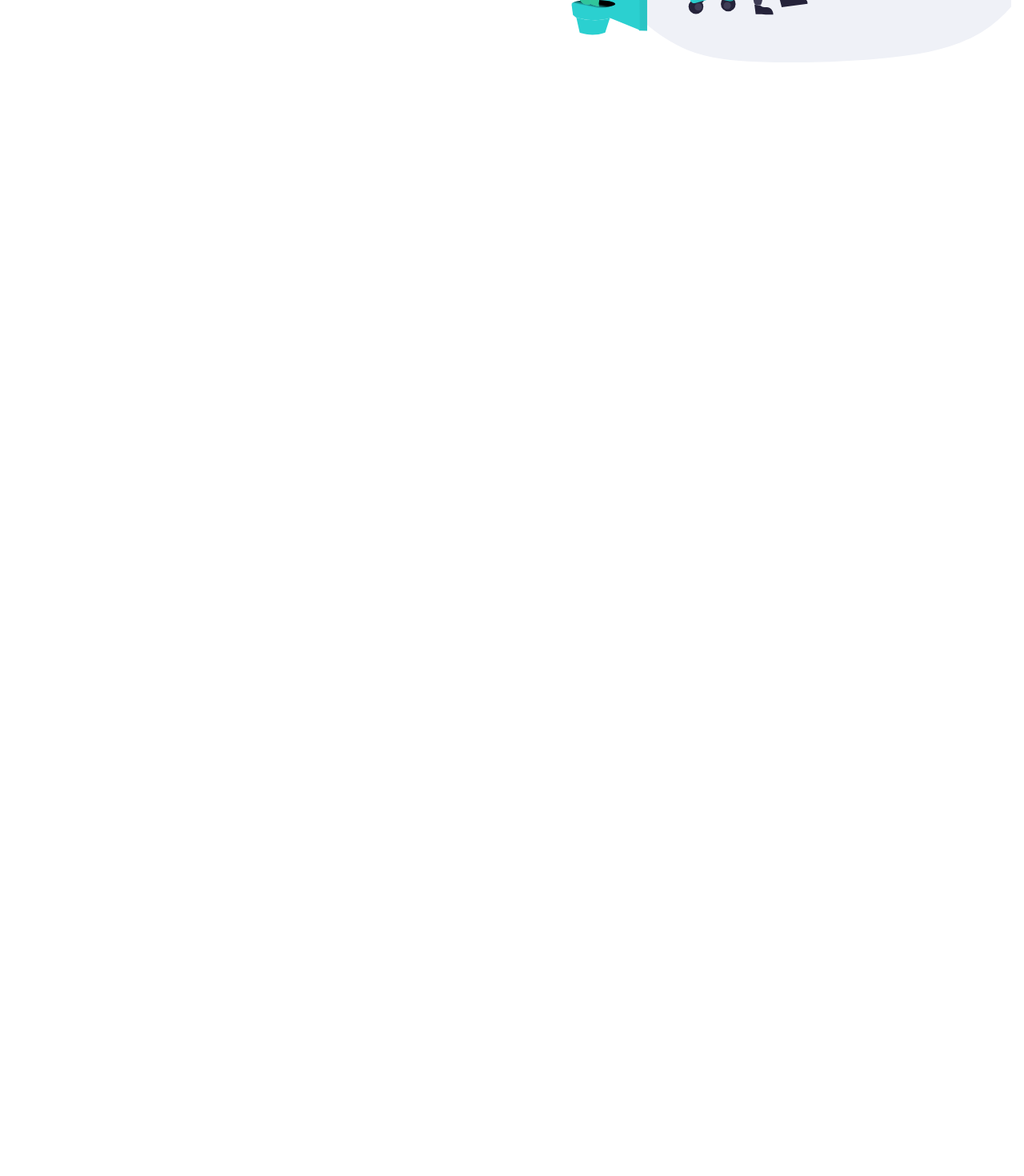
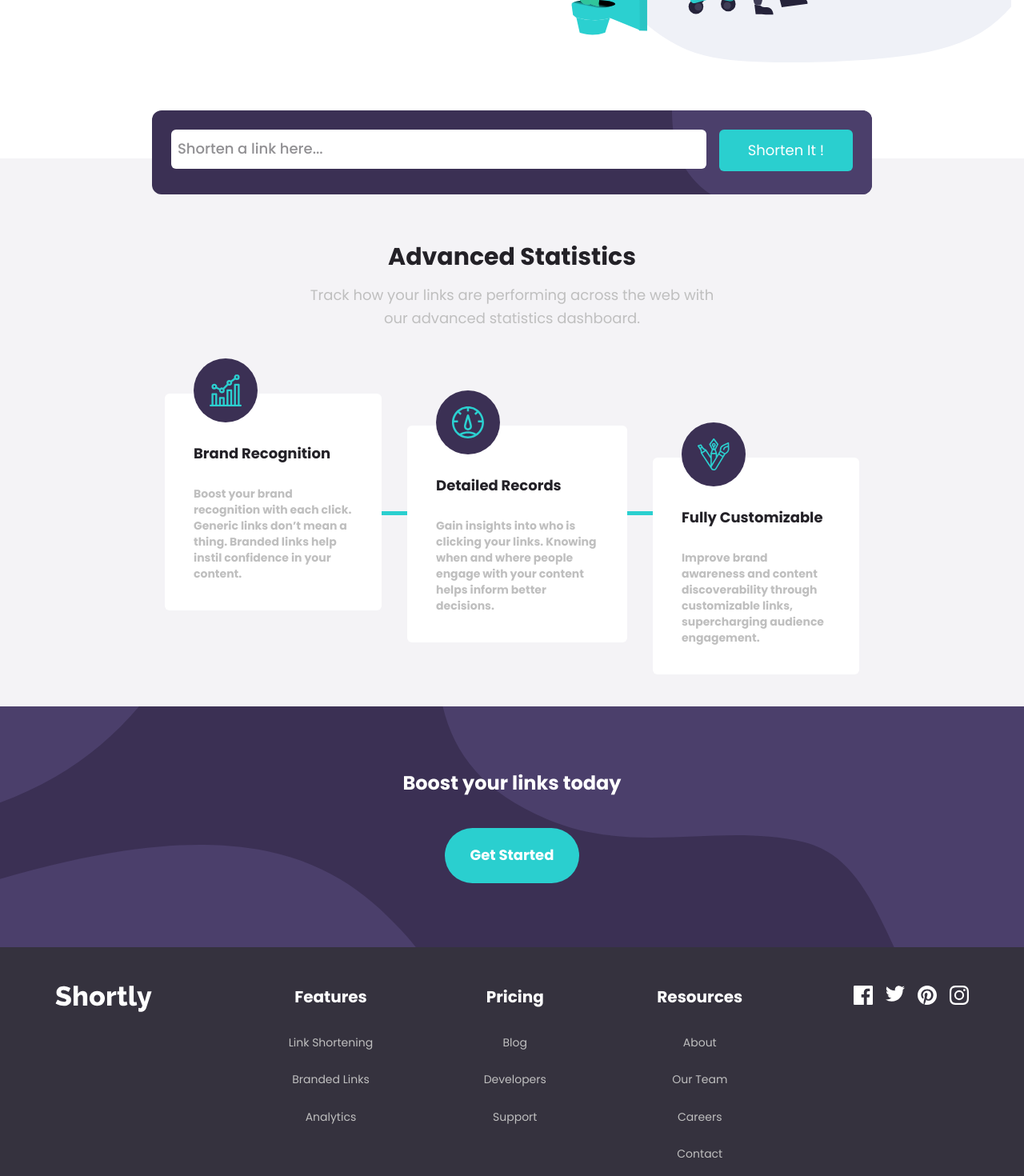
Before and after one commit to Tinowei/shortly-app, a Vue app: page / in a window 1280 px wide. Shown: the part 460-1930 px from the top of the page at 80% size. Before the commit the page ends 800 px from the top, so only its background shows below. Built offline with nearby package versions, Linux system fonts and the light colour scheme.

Commit message:
feat: implement shortenUrl  func and add new components

```diff
--- a/src/App.vue
+++ b/src/App.vue
@@ -5,16 +5,11 @@ import MainContent from './components/MainContent.vue';
 </script>
 
 <template>
-
-
-  <v-app>
-
-    <app-layout>
-      <template #content>
-        <main-content></main-content>
-      </template>
-    </app-layout>
-  </v-app>
+  <app-layout>
+    <template #content>
+      <main-content></main-content>
+    </template>
+  </app-layout>
 </template>
 
 <style scoped></style>
--- /dev/null
+++ b/src/api/tinyUrl.js
@@ -0,0 +1,19 @@
+// api / POST /
+
+export async function shortenUrl(longUrl) {
+  try {
+    const response = await fetch(
+      `https://tinyurl.com/api-create.php?url=${encodeURIComponent(longUrl)}`,
+    )
+    const result = await response.text()
+
+    if (result.toLowerCase().includes('error')) {
+      throw new Error('Api error')
+    }
+
+    return result
+  } catch (error) {
+    console.error('API error', error)
+    throw error
+  }
+}
--- /dev/null
+++ b/src/components/FeaturesOverview.vue
@@ -0,0 +1,82 @@
+<template>
+  <div class=" mx-auto">
+    <div class="flex flex-col items-center">
+      <h2>Advanced Statistics</h2>
+      <p class="text-center text-md my-4 max-w-[520px] text-[var(--color-gray)]">Track how your links are performing
+        across the web
+        with
+        our
+        advanced
+        statistics dashboard.</p>
+    </div>
+    <div class="card-container">
+      <div class="feature-card  ">
+        <div class="card-icon">
+          <img src="../assets/icons/icon-brand-recognition.svg" alt="brand recognition img">
+        </div>
+        <div class="card-title">Brand Recognition</div>
+        <div class="card-content"> Boost your brand recognition with each click.
+          Generic links
+          don’t mean a
+          thing. Branded
+          links help instil confidence in your content.</div>
+      </div>
+      <div class="feature-card md:relative md:top-[40px]">
+        <div class="card-icon">
+          <img src="../assets/icons/icon-detailed-records.svg" alt="detailed records img">
+        </div>
+        <div class="card-title">Detailed Records</div>
+        <div class="card-content ">Gain insights into who is clicking your links.
+          Knowing when
+          and
+          where people
+          engage with
+          your content helps inform better decisions.</div>
+      </div>
+      <div class="feature-card md:relative md:top-[80px]">
+        <div class="card-icon">
+          <img src="../assets/icons/icon-fully-customizable.svg" alt="fully customizable img" width="40px"
+            height="40px">
+        </div>
+        <div class="card-title">Fully Customizable</div>
+        <div class="card-content">Improve brand awareness and content
+          discoverability through
+          customizable
+          links,
+          supercharging audience engagement.</div>
+      </div>
+    </div>
+    <div
+      class=" flex flex-col justify-center items-center py-20 bg-[var(--color-dark-violet)] text-white
+    bg-[url('../assets/icons/bg-boost-mobile.svg')] md:bg-[url('../assets/icons/bg-boost-desktop.svg')] bg-no-repeat bg-cover bg-right-top">
+      <h3 class="z-5 text-2xl font-bold">Boost your links today</h3>
+      <button class="get-started-btn z-5 mt-10 "><a href="" class="py-3">Get
+          Started</a></button>
+    </div>
+  </div>
+
+</template>
+
+<script setup>
+
+</script>
+
+<style scoped>
+@media screen and (min-width: 768px) {
+  .card-container::before {
+    content: '';
+    position: absolute;
+    width: 400px;
+    height: 5px;
+    left: 50%;
+    right: 50%;
+    top: 60%;
+    transform: translateX(-50%);
+    background-color: var(--color-cyan);
+  }
+}
+
+.get-started-btn:hover {
+  background-color: hsl(180, 86%, 57%);
+}
+</style>
--- a/src/components/MainContent.vue
+++ b/src/components/MainContent.vue
@@ -1,5 +1,6 @@
 <script setup>
-
+import ShortLinkContainer from './ShortLink.vue';
+import FeaturesOverview from './FeaturesOverview.vue';
 </script>
 
 <template>
@@ -9,26 +10,37 @@
         <img src="../assets/icons/illustration-working.svg"
           class="w-[100%] max-md:h-full relative my-10 scale-120 md:scale-100 left-16 md:left-12" alt="Illustration" />
       </div>
-      <div class="text-container md:w-4/8 md:mt-12 md:pl-4">
+      <div class="text-container pb-16 md:w-4/8 md:mt-12 md:pl-4">
         <h1 class="title text-4xl font-bold max-md:text-center my-4 md:text-[64px]">More than just shorter links
         </h1>
-        <p class="max-md:text-center font-medium text-[var(--color-gray)] my-4 mb-4 md:text-[20px] md:pr-4">Build your
+        <p
+          class=" font-medium text-[var(--color-gray)] my-4 mb-4 px-4 max-md:text-center  md:text-[20px] md:pr-8 md:pl-0">
+          Build your
           brand's
           recognition and
           get
           detailed
           insights on
           how your links are
-          performing</p>
-        <button class="btn flex max-md:mx-auto font-bold px-8 py-2 text-white bg-[var(--color-cyan)] rounded-4xl ">Get
+          performing
+        </p>
+        <button class="get-started-btn ">Get
           Started
         </button>
       </div>
     </div>
-    <!-- <router-view></router-view> -->
+
+    <div class="bg-[var(--color-light-gray)] h-full">
+      <short-link-container></short-link-container>
+      <features-overview></features-overview>
+    </div>
   </div>
 </template>
 
 
 
-<style scoped></style>
+<style scoped>
+.get-started-btn:hover {
+  background-color: hsl(180, 86%, 57%);
+}
+</style>
--- /dev/null
+++ b/src/components/ShortLink.vue
@@ -0,0 +1,97 @@
+<script setup>
+import { useShortener } from '@/composables/useShortener';
+import { copyToClipboard } from '@/utils/copyToClipboard';
+
+const {
+  inputLink,
+  historyLink,
+  isInValid,
+  isApiError,
+  handleShortenUrl, } = useShortener();
+
+
+function OnCopy(idx) {
+  const copied = copyToClipboard(historyLink.value[idx].shortUrl, idx);
+  if (copied) {
+    historyLink.value.forEach(item => item.copied = false);
+    historyLink.value[idx].copied = true;
+    setTimeout(() => {
+      historyLink.value[idx].copied = false;
+    }, 2000);
+  }
+}
+
+</script>
+
+<template>
+  <div class=" mx-4 mt-20 mb-0">
+    <div class="link-container ">
+      <!-- link changer -->
+      <div
+        class="link-changer relative overflow-hidden w-full flex flex-col gap-4 p-6 rounded-xl bg-[var(--color-dark-violet)] md:flex md:flex-row">
+        <img src="../assets/icons/bg-shorten-mobile.svg" alt="bg-shorten-mobile" width="250px"
+          class="absolute top-0 right-0 ">
+        <div class="z-10 md:flex-grow md:w-[80%] pb-2">
+          <input v-model="inputLink" type="text" placeholder="Shorten a link here..."
+            :class="['z-10 relative bg-white', isInValid || isApiError ? 'border-2 border-[var(--color-red)]' : 'border-transparent']" />
+          <div v-if="isInValid" class="absolute text-red text-sm mt-1">Please add a valid link</div>
+          <div v-else-if="isApiError" class="absolute text-red text-sm mt-1">Cannot shorten url, please try other link
+          </div>
+        </div>
+        <button @click="handleShortenUrl" class="z-10 btn md:!w-[20%] md:h-[52px]">Shorten It !</button>
+      </div>
+      <!-- / link changer -->
+
+      <!-- link history card -->
+      <div v-for="(item, idx) in historyLink" :key="idx" class="link-history-card">
+        <div class="md:max-w-[80%] md:flex-grow ">
+          <div class="initial-link  ">
+            <p class="truncate w-full whitespace-nowrap ">
+              {{ item.originalUrl }}
+            </p>
+          </div>
+          <v-divider></v-divider>
+          <div class="short-link text-[var(--color-cyan)]">
+            <p>{{ item.shortUrl }}</p>
+          </div>
+        </div>
+        <button @click="OnCopy(idx)"
+          :class="['btn md:w-[20%] md:max-w-[18%]', item.copied ? '!bg-[var(--color-dark-violet)]' : 'bg-[var(--color-cyan)]']"
+          disabled:item.copied>
+          {{ item.copied ? 'Copied!' : 'Copy' }}
+        </button>
+      </div>
+      <!-- / link history card -->
+
+    </div>
+  </div>
+</template>
+
+
+<style scoped>
+input {
+  width: 100%;
+  padding: 10px 0;
+  font-weight: 500;
+  padding-left: 8px;
+  border-radius: 6px;
+}
+
+input:focus {
+  outline: none;
+}
+
+.btn {
+  width: 100%;
+  background-color: var(--color-cyan);
+  color: white;
+  cursor: pointer;
+  font-size: 18px;
+  padding: 10px 0;
+  border-radius: 6px;
+}
+
+.btn:hover {
+  background-color: hsl(180, 86%, 57%);
+}
+</style>
--- /dev/null
+++ b/src/composables/useShortener.js
@@ -0,0 +1,51 @@
+import { ref } from 'vue'
+import { shortenUrl } from '@/api/tinyUrl'
+export function useShortener() {
+  const inputLink = ref('')
+  const historyLink = ref([])
+  const isInValid = ref(false)
+  const isApiError = ref(false)
+
+  function isValidUrl(url) {
+    try {
+      new URL(url)
+      return true
+    } catch {
+      return false
+    }
+  }
+
+  async function handleShortenUrl() {
+    const trimmedLink = inputLink.value.trim()
+
+    if (!isValidUrl(trimmedLink)) {
+      isInValid.value = true
+      return
+    }
+
+    isInValid.value = false
+    try {
+      const shortUrl = await shortenUrl(trimmedLink)
+
+      historyLink.value.push({
+        originalUrl: trimmedLink,
+        shortUrl: shortUrl,
+        copied: false,
+      })
+
+      inputLink.value = ''
+      isApiError.value = false
+    } catch (error) {
+      isApiError.value = true
+      console.error('API error', error)
+    }
+  }
+
+  return {
+    inputLink,
+    historyLink,
+    isInValid,
+    isApiError,
+    handleShortenUrl,
+  }
+}
--- a/src/layouts/AppLayout.vue
+++ b/src/layouts/AppLayout.vue
@@ -1,10 +1,63 @@
 <script setup>
 // import { mdi } from 'vuetify/lib/iconsets/mdi-svg';
 import appLogo from '../assets/icons/logo.svg'
+import footerLogo from '../assets/icons/footer-logo.svg'
 import { mdiMenu } from '@mdi/js';
 import { ref } from 'vue';
 const menuToggle = ref(false);
 
+//menuItems
+const items = [
+  {
+    title: 'Features',
+    subItems: [
+      'Link Shortening',
+      'Branded Links',
+      'Analytics',
+    ]
+  },
+  {
+    title: 'Pricing',
+    subItems: [
+      'Blog',
+      'Developers',
+      'Support'
+    ]
+  },
+  {
+    title: 'Resources',
+    subItems: [
+      'About',
+      'Our Team',
+      'Careers',
+      'Contact'
+    ]
+  },
+]
+// media icon
+const icons = [
+  {
+    media: 'facebook',
+    path: '../assets/icons/icon-facebook.svg'
+  },
+  {
+    media: 'twitter',
+    path: '../assets/icons/icon-twitter.svg'
+  },
+  {
+    media: 'pinterest',
+    path: '../assets/icons/icon-pinterest.svg'
+  },
+  {
+    media: 'instagram',
+    path: '../assets/icons/icon-instagram.svg'
+  },
+]
+
+// 動態導入圖片路徑
+const getImage = (relativePath) => {
+  return new URL(relativePath, import.meta.url).href
+}
 </script>
 <template>
   <header class="my-header max-w-[1280px] w-full mx-auto flex justify-between  pt-10 pb-[20px] px-[24px]">
@@ -34,7 +87,32 @@ const menuToggle = ref(false);
       <li>Sign Up</li>
     </ul>
   </header>
-  <slot name="content"></slot>
+
+  <div>
+    <slot name="content"></slot>
+  </div>
+
+  <!-- footer -->
+  <footer
+    class="max-w-[1280px] w-full mx-auto bg-[var(--color-very-dark-blue)] text-white flex flex-col items-center py-12 md:flex-row md:justify-around md:items-start">
+    <footer-logo class="footer-logo md:mr-8"></footer-logo>
+
+    <!-- footer-menu-list -->
+    <div v-for="(item, idx) in items" :key="idx" class="menu flex flex-col items-center text-center py-4 md:p-0 ">
+      <div class="menuItem text-xl my-4 font-bold md:mt-0">{{ item.title }}</div>
+      <ul>
+        <li v-for="(subItem, subIdx) in item.subItems" :key="subIdx"
+          class="subItem text-[14px] text-[var(--color-gray)] py-2 my-2 cursor-pointer">{{
+            subItem }}</li>
+      </ul>
+    </div>
+
+    <div class="flex gap-4 max-md:mt-4">
+      <div v-for="icon in icons" :key="icon.media" class="social-media">
+        <img :src="getImage(icon.path)" :alt="icon.media" />
+      </div>
+    </div>
+  </footer>
 </template>
 
 <style scoped>
@@ -46,13 +124,13 @@ nav a:hover {
   color: black;
 }
 
-li {
+.my-menu-list>li {
   padding: 16px;
   cursor: pointer;
   margin: 0 30px;
 }
 
-li:hover {
+.my-menu-list>li:hover {
   border-radius: 30px;
   background-color: var(--color-cyan);
 }
--- /dev/null
+++ b/src/utils/copyToClipboard.js
@@ -0,0 +1,10 @@
+export async function copyToClipboard(text) {
+  try {
+    await navigator.clipboard.writeText(text)
+    console.log('copy success:', text)
+    return true
+  } catch (err) {
+    console.error('error:', err)
+    return false
+  }
+}
```
